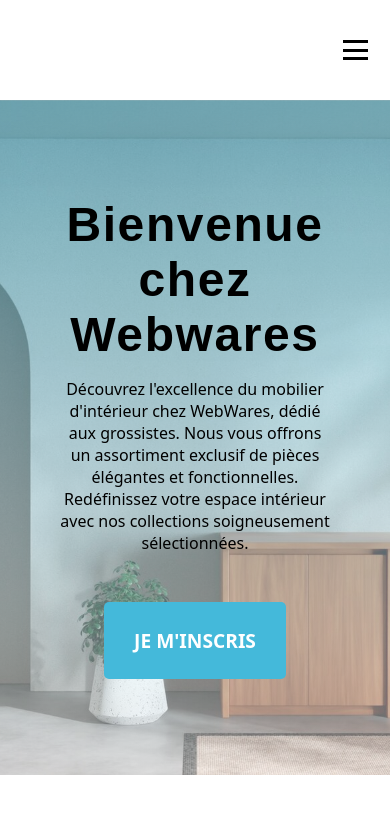
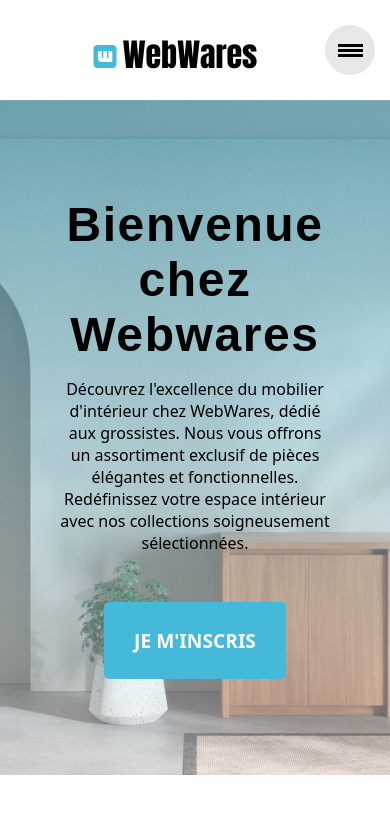
Before and after one commit to RBZ-code/projet-webware, a Vue app: page / in a window 390 px wide. Shown: the top 829 px of the page. Built offline with nearby package versions, Linux system fonts and the light colour scheme; the HTML template or start-up script is replaced by a standard one.

Commit message:
Navbar mobile

```diff
--- a/src/App.vue
+++ b/src/App.vue
@@ -23,6 +23,7 @@
         </div>
     </nav>
     <nav class="main-nav burger-menu" v-else ref="burgerMenu">
+        <a class="logo-webwares" href="/">WebWares</a>
         <div class="burger-icon" @click="toggleBurgerMode">
             <div :class="{ bar: true, 'rotate-bar1': burgerMode }"></div>
             <div :class="{ bar: true, 'hide-bar2': burgerMode }"></div>
@@ -165,7 +166,7 @@
 /* Main Navigation */
 
 .logo-webwares {
-    font-family: "Bebas Neue", sans-serif;
+    font-family: 'Impact', "Bebas Neue", sans-serif;
     font-size: 2rem;
     display: inline-block;
     position: relative;
@@ -261,24 +262,30 @@
 }
 
 /* Burger Menu */
-.burger-menu {
+
+/* .burger-menu {
     display: flex;
     justify-content: space-between;
     flex-direction: row-reverse;
     align-items: center;
     padding: 20px;
-}
+} */
 
 .burger-icon {
     cursor: pointer;
     display: flex;
     flex-direction: column;
-    justify-content: space-between;
+    justify-content: center;
     align-items: center;
-    height: 20px;
-    width: 30px;
+    gap: 2px;
+    height: 50px;
+    width: 50px;
     z-index: 10;
     position: fixed;
+    right: 15px;
+    background-color: var(--clr-light-grey);
+    border-radius: 9999px;
+    padding: 5px
 }
 
 .bar {
@@ -295,14 +302,20 @@
     justify-content: space-evenly;
     height: 100vh;
     width: 50vw;
-    background-color: rgba(196, 196, 196, 0.4);
+    background-color: var(--clr-dark);
     position: fixed;
     top: 0;
     right: 0;
     z-index: 1;
 }
 
+.burger-content a {
+    color: var(--clr-white);
+
+}
+
 /* Dropdown Content */
+
 .dropdown-content {
     display: none;
     position: absolute;
@@ -356,7 +369,27 @@
     display: block;
 }
 
+.rotate-bar1 {
+    transform: rotate(-45deg) translate(-3px, 4px);
+}
+
+.hide-bar2 {
+    opacity: 0;
+}
+
+.rotate-bar3 {
+    transform: rotate(45deg) translate(-3px, -4px);
+}
+
+.burger-icon .bar {
+    background-color: black;
+    height: 3px;
+    width: 25px;
+    transition: 0.4s;
+}
+
 /* Modal */
+
 .modal {
     position: fixed;
     top: 50%;
@@ -394,23 +427,4 @@
 .modal-content p {
     font-size: 1rem;
 }
-
-.rotate-bar1 {
-    transform: rotate(-45deg) translate(-6px, 6px);
-}
-
-.hide-bar2 {
-    opacity: 0;
-}
-
-.rotate-bar3 {
-    transform: rotate(45deg) translate(-6px, -6px);
-}
-
-.burger-icon .bar {
-    background-color: black;
-    height: 3px;
-    width: 25px;
-    transition: 0.4s;
-}
 </style>
```
